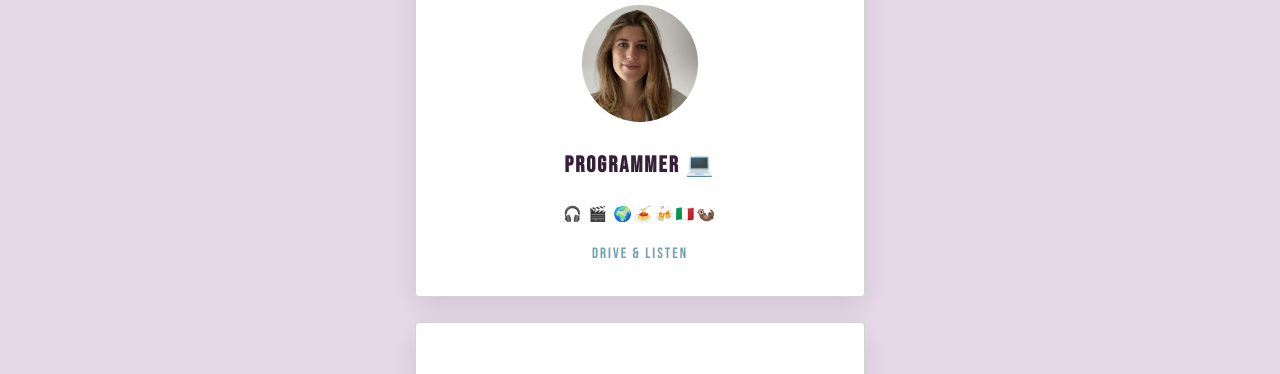
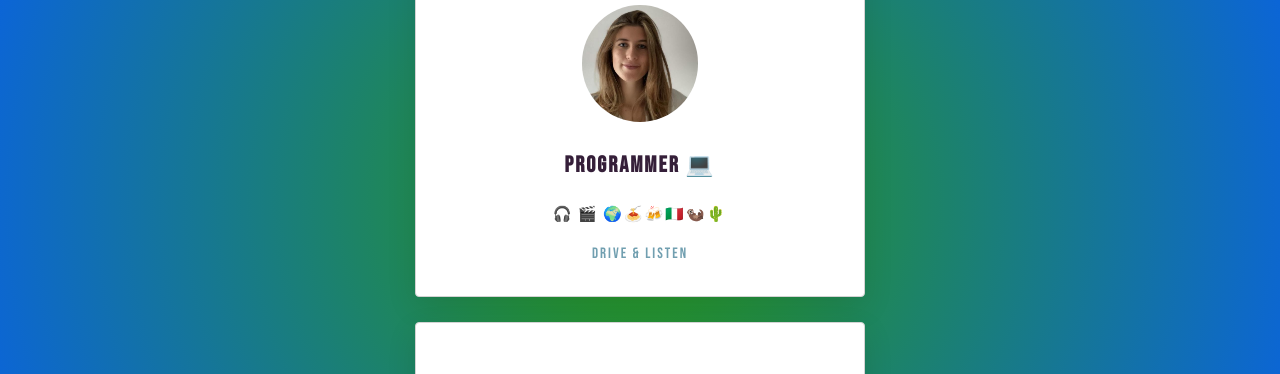
Before and after one commit to verameanti/gh-repo-view---web, a plain HTML site: page index.html in a window 1280 px wide. Shown: the part 139-513 px from the top of the page. Drawn offline with Linux system fonts and the light colour scheme.

Commit message:
background changes

```diff
--- a/index.html
+++ b/index.html
@@ -15,7 +15,7 @@
       <h1> Hey, I'm Vera 🕵🏻‍♀️</h1>
       <img class="img-circle img-resize" src="images/img vera.jpeg" alt="My picture">
       <h2>Programmer 💻</h2>
-      <p>  🎧 🎬 🌍🍝🍻🇮🇹🦦 </p>
+      <p>  🎧 🎬 🌍🍝🍻🇮🇹🦦🌵 </p>
       <a href="https://driveandlisten.herokuapp.com/" target="_blank" > Drive & Listen </a>
     </div>
     <div class="card">
--- a/style.css
+++ b/style.css
@@ -2,7 +2,8 @@
 @import url('https://fonts.googleapis.com/css2?family=Bebas+Neue&family=Open+Sans:wght@400;700&family=Raleway:wght@200;400;500&family=Roboto+Mono:ital,wght@0,400;1,300&display=swap');
 
 body {
-  background-color: #e7d9ea;
+  background: rgb(42,154,18);
+  background: radial-gradient(circle, rgba(42,154,18,1) 0%, rgba(9,97,230,1) 100%);
   font-family: 'Bebas Neue', cursive;
   color: #726a95;
   font-size: 15px ;
```
